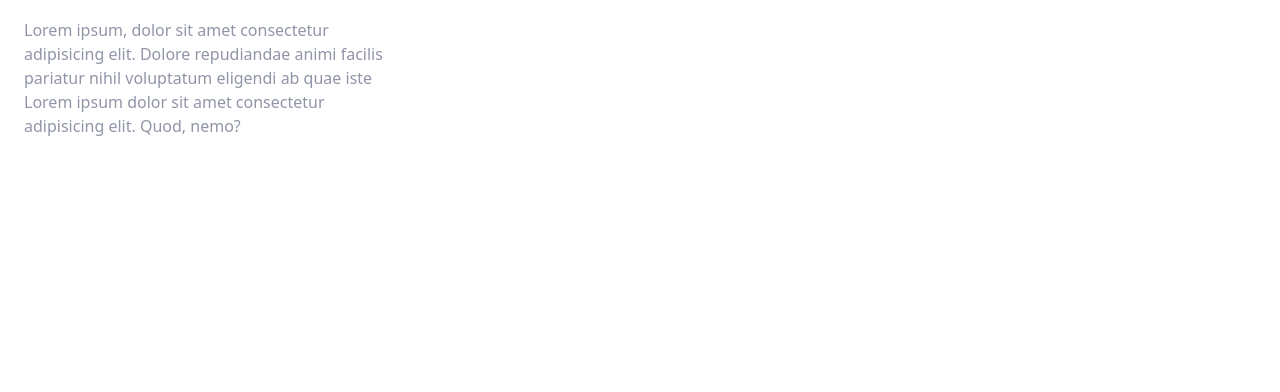
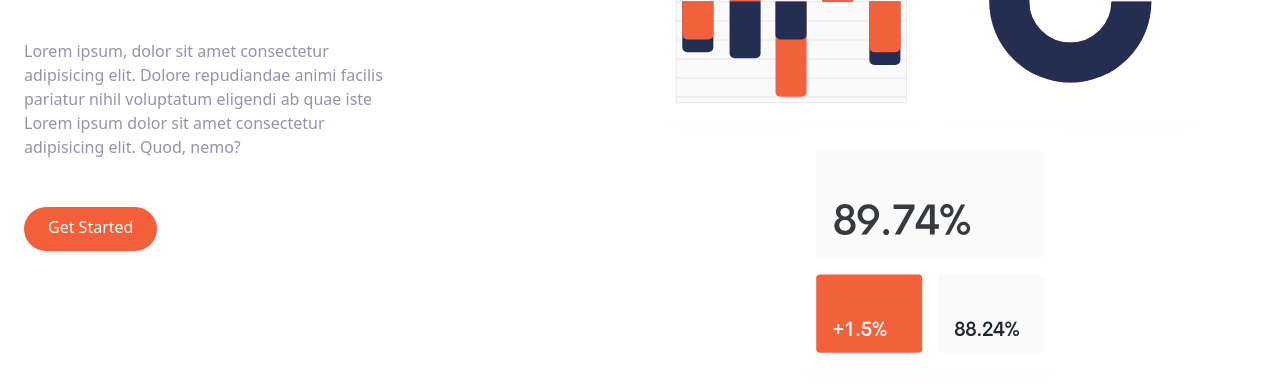
Before and after one commit to leon0113/tailwind-practice-project, a website: page index.html in a window 1280 px wide. Shown: the part 258-650 px from the top of the page. Drawn offline with Linux system fonts and the light colour scheme.

Commit message:
hero section DONE

```diff
--- a/index.html
+++ b/index.html
@@ -1,11 +1,13 @@
 <!DOCTYPE html>
 <html lang="en">
+
 <head>
     <meta charset="UTF-8">
     <meta name="viewport" content="width=device-width, initial-scale=1.0">
     <link rel="stylesheet" href="css/main.css">
     <title>Tailwind Landing page</title>
 </head>
+
 <body>
     <!--! Navbar  -->
     <nav class="relative container mx-auto p-6">
@@ -24,11 +26,13 @@
                 <a href="#" class="hover:text-darkGrayishBlue">Community</a>
             </div>
             <!-- button  -->
-       <a href="" class="hidden md:block p-3 px-6 pt-2 text-white bg-brightRed rounded-full baseline hover:bg-brightRedLight">Get Started</a>
+            <a href=""
+                class="hidden md:block p-3 px-6 pt-2 text-white bg-brightRed rounded-full baseline hover:bg-brightRedLight">Get
+                Started</a>
         </div>
     </nav>
     <!--! Hero Section  -->
-    <section id = "hero">
+    <section id="hero">
         <!-- Flex container  -->
         <div class="container flex flex-col-reverse md:flex-row items-center px-6 mx-auto mt-10 space-y-0 md:space-y-0">
             <!-- Left items  -->
@@ -36,13 +40,25 @@
                 <h1 class="max-w text-4xl font-bold text-center md:text-5xl md:text-left">
                     Bring Everyone Together to build better product
                 </h1>
-           <p class="max-w-sm text-center text-darkGrayishBlue md:text-left">Lorem ipsum, dolor sit amet consectetur adipisicing elit. Dolore repudiandae animi facilis pariatur nihil voluptatum eligendi ab quae iste Lorem ipsum dolor sit amet consectetur adipisicing elit. Quod, nemo?</p>
+                <p class="max-w-sm text-center text-darkGrayishBlue md:text-left">Lorem ipsum, dolor sit amet
+                    consectetur adipisicing elit. Dolore repudiandae animi facilis pariatur nihil voluptatum eligendi ab
+                    quae iste Lorem ipsum dolor sit amet consectetur adipisicing elit. Quod, nemo?
+                </p>
+                <div class="flex justify-center md:justify-start">
+                    <a href="#"
+                        class="p-3 px-6 pt-2 text-white bg-brightRed rounded-full baseline hover:bg-brightRedLight">Get
+                        Started</a>
+                </div>
             </div>
             <!-- Right items (image)  -->
-            <div>
-
+            <div class="md:w-1/2">
+                <img src="img/illustration-intro.svg" alt="">
             </div>
         </div>
     </section>
+
+
+
 </body>
+
 </html>
```
Also changed, not shown: css/main.css. Lines whose indentation alone changed are shown as unchanged.
